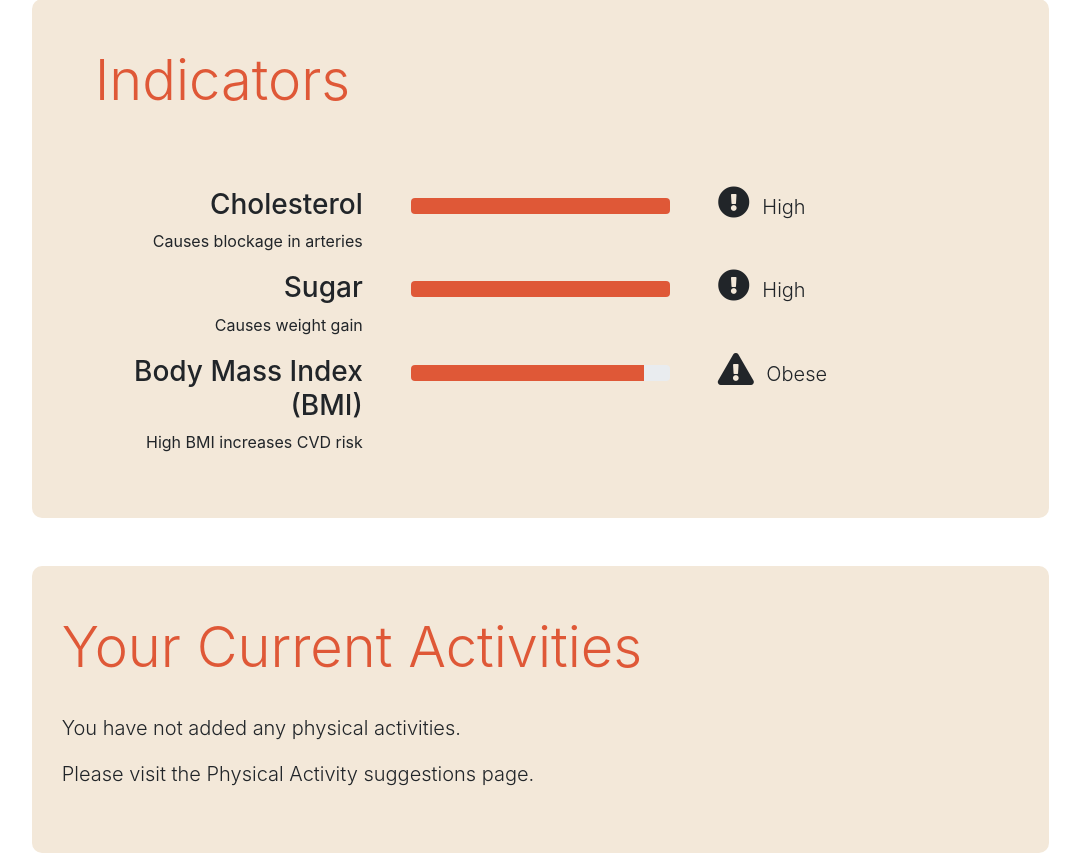
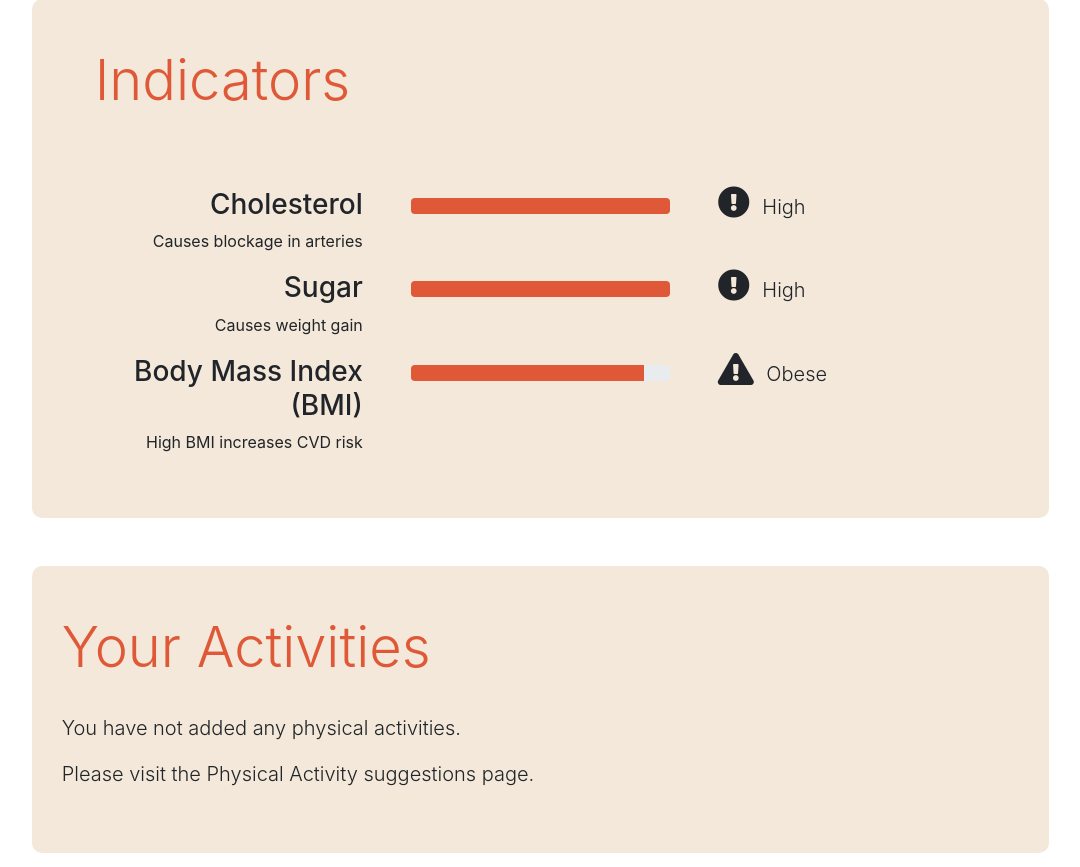
Before and after one commit to Melbouricks/Guard-Your-Heart, a Flask app: template Guard_Your_Heart/templates/results.html in a window 1280 px wide. Shown: the part 791-1658 px from the top of the page, without its empty margins (153-1233 px from the left). Run offline with Flask 2, Linux system fonts and the light colour scheme; the template is opened without the code that fills it: most values are stand-ins (such as "Sample title", 1, 10 or a date in 2020); some libraries are stand-ins or nearby versions.

Commit message:
mispelling

```diff
--- a/Guard_Your_Heart/templates/results.html
+++ b/Guard_Your_Heart/templates/results.html
@@ -176,7 +176,7 @@
                     <div class="container-fluid theme-box-light mt-5 pb-5" style="border-radius: 10px;">
                         <form id="paForm" action="{{ url_for('PA') }}" method="POST">
                             <div class="container" id="current_pa">
-                                <h1 class="display-4 pb-4 theme-title1 pt-5">Your Current Activities</h1>
+                                <h1 class="display-4 pb-4 theme-title1 pt-5">Your Activities</h1>
                                 <!-- heading-row -->
                                 <div id="row_heading" class="table-responsive" style="display: none;">
                                 <table class="table" style="background-color: white; border-radius: 10px;" >
```
